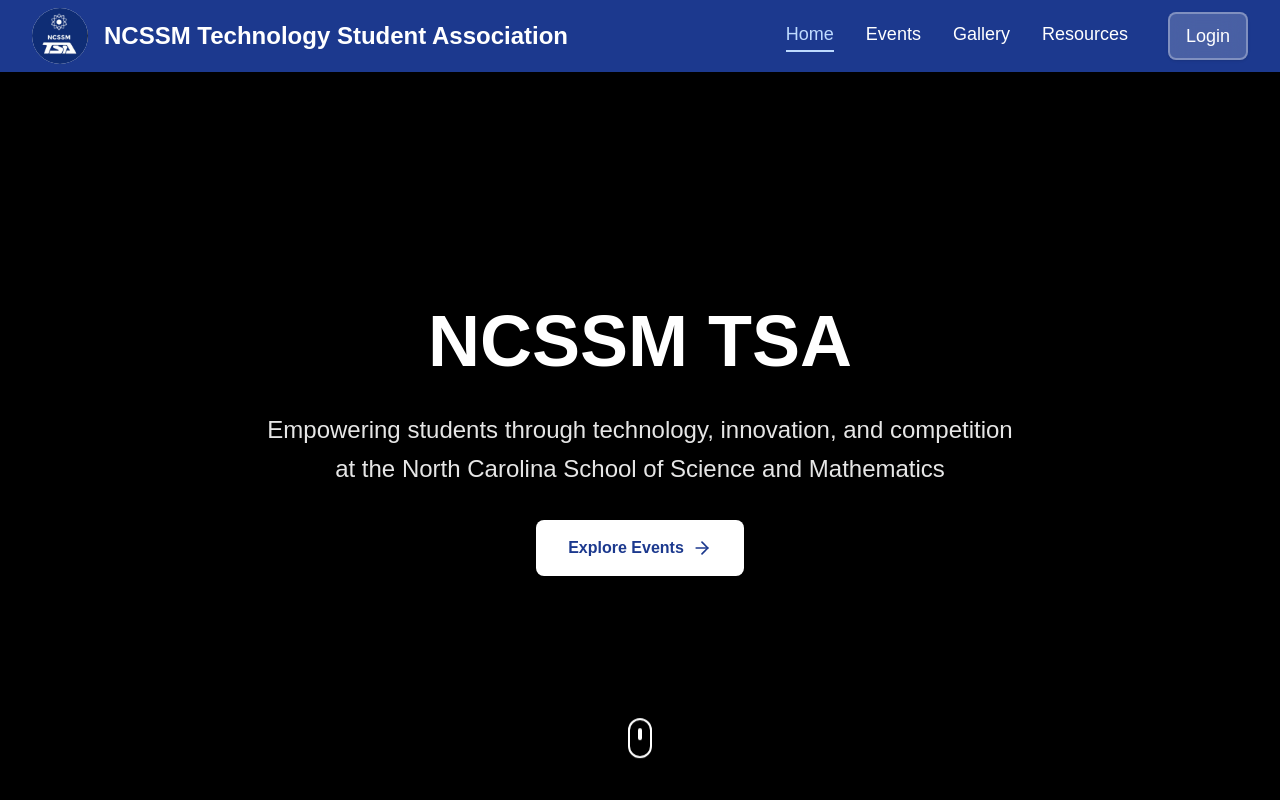
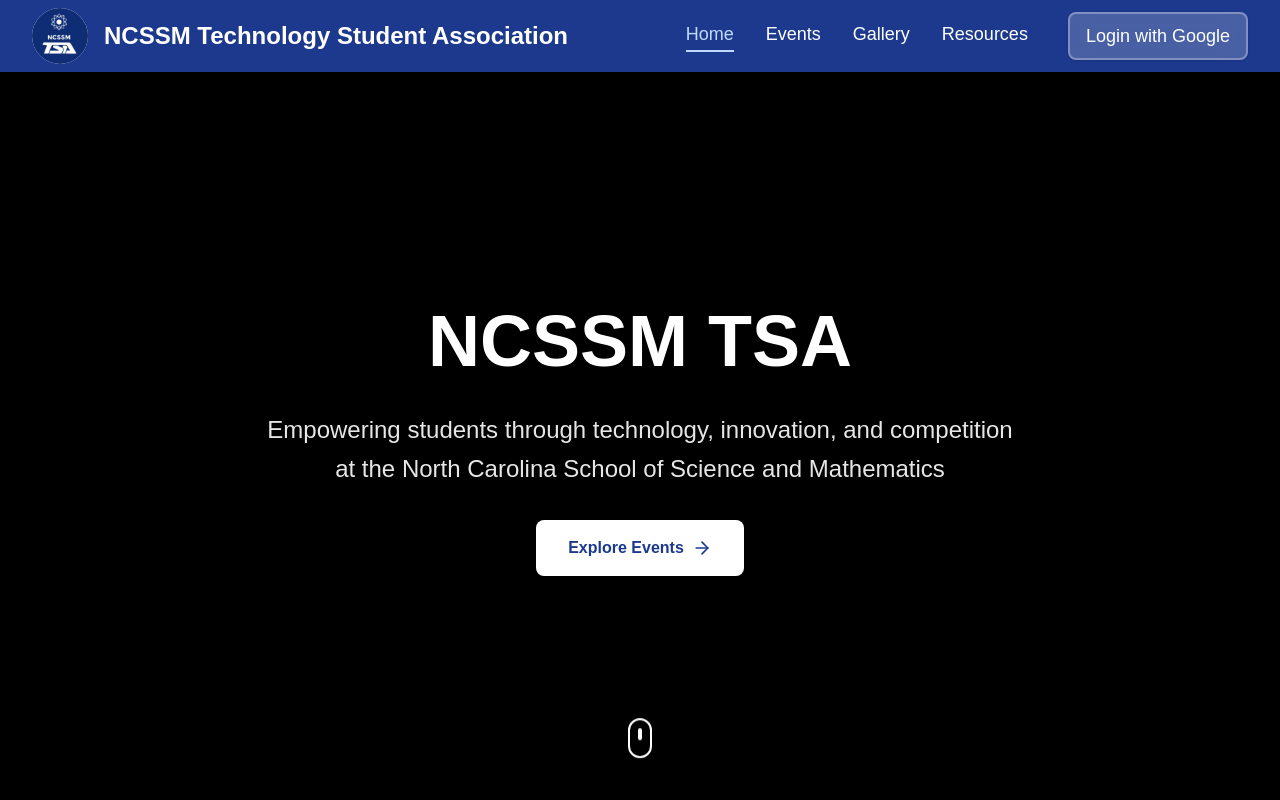
Before and after one commit to ncssmtsa2025git/ncssm-tsa-hub-deploy, a Next.js app in the folder website-frontend/: page / in a window 1280 px wide. Shown: the top 800 px of the page. Built offline with nearby package versions, Linux system fonts and the light colour scheme.

Commit message:
authentication

```diff
--- a/website-frontend/app/components/Header.tsx
+++ b/website-frontend/app/components/Header.tsx
@@ -5,8 +5,6 @@
 import { Menu, X } from "lucide-react";
 
 export default function Header(): JSX.Element {
-  const [isLoggedIn, setIsLoggedIn] = useState(false);
-  const [userName, setUserName] = useState("");
   const [visible, setVisible] = useState(true);
   const [mobileOpen, setMobileOpen] = useState(false);
   const lastY = useRef(0);
@@ -37,6 +35,16 @@
       </Link>
     );
   };
+
+  async function startGoogleLogin() {
+    const BACKEND = "http://127.0.0.1:8000";
+    const res = await fetch(`${BACKEND}/auth/login`);
+    if (!res.ok) throw new Error("Failed to start login");
+    const data = await res.json();
+    console.log("Auth URL:", data.auth_url);
+    // Open the auth URL in a popup so the main app remains loaded.
+    const popup = window.open(data.auth_url, "google_oauth", "width=600,height=700");
+  }
 
   // Measure header height and expose as CSS var --header-h
   useEffect(() => {
@@ -71,22 +79,6 @@
     return () => window.removeEventListener("scroll", handleScroll);
   }, [mobileOpen]);
 
-  useEffect(() => {
-    const loggedIn = localStorage.getItem("isLoggedIn");
-    const name = localStorage.getItem("userName");
-    setIsLoggedIn(loggedIn === "true");
-    setUserName(name || "");
-  }, []);
-
-  const handleLogout = () => {
-    localStorage.removeItem("isLoggedIn");
-    localStorage.removeItem("userName");
-    localStorage.removeItem("userEmail");
-    setIsLoggedIn(false);
-    setUserName("");
-    window.location.href = "/";
-  };
-
   return (
     <header className="sticky top-0 z-50">
       <div
@@ -118,42 +110,14 @@
               <NavLink href="/events">Events</NavLink>
               <NavLink href="/gallery">Gallery</NavLink>
               <NavLink href="/resources">Resources</NavLink>
-
-              {isLoggedIn ? (
-                <div className="flex items-center gap-4 pl-4 border-l border-white/20">
-                  <Link
-                    href="/portal"
-                    className={`bg-blue-700/90 hover:bg-blue-700 px-4 py-2 rounded-lg transition-all duration-300 shadow-sm hover:shadow-md ${
-                      isActive("/portal") ? "ring-2 ring-blue-300" : ""
-                    }`}
+              <button
+                    onClick={startGoogleLogin}
+                    className="ml-2 px-4 py-2 rounded-lg bg-white/20 hover:bg-white/30
+                              text-white font-medium backdrop-blur-md
+                              border-2 border-white/30 transition-all duration-300 shadow-sm hover:shadow-md"
                   >
-                    Portal
-                  </Link>
-                  <div className="flex items-center gap-2">
-                    <span className="text-sm text-blue-200">Welcome, {userName}</span>
-                    <button
-                      onClick={handleLogout}
-                      className="text-blue-200 hover:text-white transition-colors text-sm"
-                    >
-                      Logout
-                    </button>
-                  </div>
-                </div>
-              ) : (
-                <Link
-                  href="/login"
-                  className={`ml-2 px-4 py-2 rounded-lg
-                              bg-white/20 hover:bg-white/30
-                              text-white font-medium
-                              backdrop-blur-md
-                              border-2 border-white/30
-                              transition-all duration-300 shadow-sm hover:shadow-md ${
-                                isActive("/login") ? "ring-2 ring-blue-300" : ""
-                              }`}
-                >
-                  Login
-                </Link>
-              )}
+                    Login with Google
+                  </button>
             </div>
 
             {/* Mobile hamburger */}
@@ -207,32 +171,14 @@
               </Link>
 
               <div className="pt-2 border-t border-white/10 mt-2">
-                {isLoggedIn ? (
-                  <div className="flex items-center justify-between px-2">
-                    <span className="text-sm text-blue-100">Welcome, {userName}</span>
-                    <button
-                      onClick={() => {
-                        setMobileOpen(false);
-                        handleLogout();
-                      }}
-                      className="text-sm px-3 py-2 rounded bg-white/20 hover:bg-white/30"
-                    >
-                      Logout
-                    </button>
-                  </div>
-                ) : (
-                  <Link
-                    href="/login"
-                    onClick={() => setMobileOpen(false)}
-                    aria-current={isActive("/login") ? "page" : undefined}
-                    className={`block w-full text-center mt-2 px-4 py-2 rounded
-                               bg-white/20 hover:bg-white/30 border border-white/30 ${
-                                 isActive("/login") ? "ring-2 ring-blue-300" : ""
-                               }`}
+                  <button
+                    onClick={startGoogleLogin}
+                    className="ml-2 px-4 py-2 rounded-lg bg-white/20 hover:bg-white/30
+                              text-white font-medium backdrop-blur-md
+                              border-2 border-white/30 transition-all duration-300 shadow-sm hover:shadow-md"
                   >
-                    Login
-                  </Link>
-                )}
+                    Login with Google
+                  </button>
               </div>
             </nav>
           </div>
```
Also changed, not shown: 1 other file (tests, documents, lock files or other folders).
